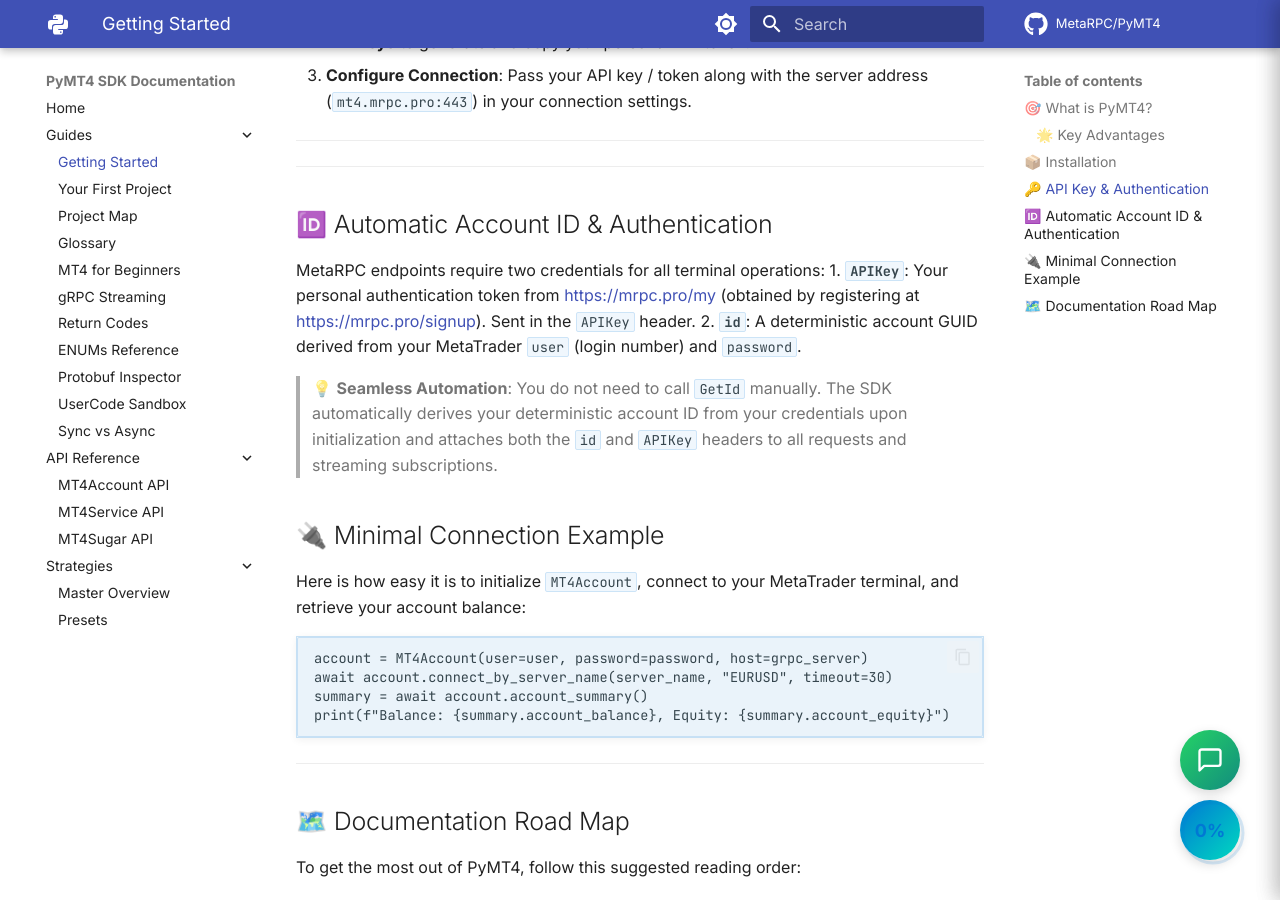
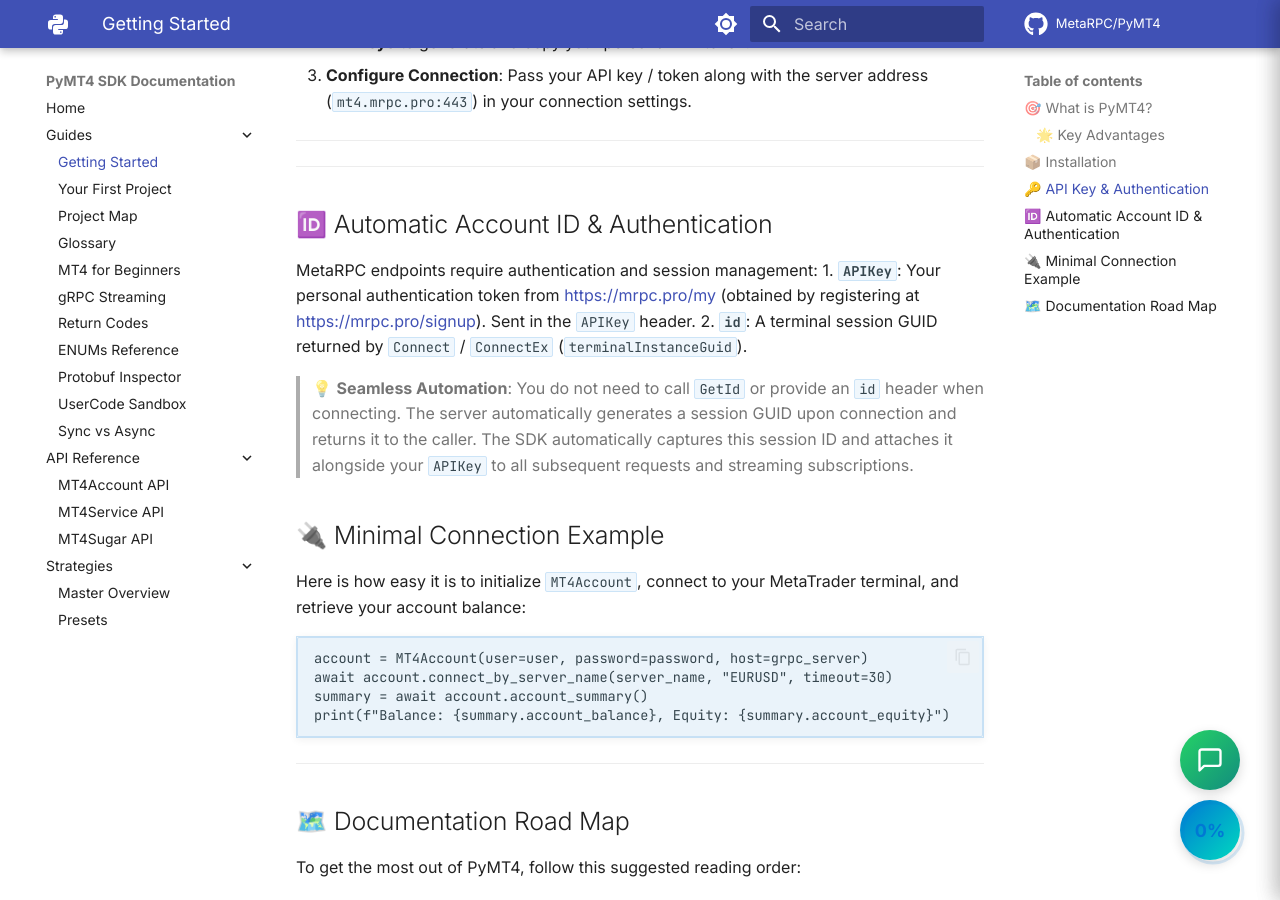
Before and after one commit to MetaRPC/PyMT4, an MkDocs documentation site: the page built from docs/All_Guides/GETTING_STARTED.md, in a window 1280 px wide and 900 px high, scrolled down 1122 px. Built offline with MkDocs 1.6.1 and Material for MkDocs 9.7.7, drawn with Linux system fonts in a browser that asks for light colours; comment, search, counter and statistics services are not loaded.

Commit message:
feat: default api_key to TRIAL, attach apikey headers in all calls, and update documentation

```diff
--- a/docs/All_Guides/GETTING_STARTED.md
+++ b/docs/All_Guides/GETTING_STARTED.md
@@ -41,11 +41,11 @@
 
 ## 🆔 Automatic Account ID & Authentication
 
-MetaRPC endpoints require two credentials for all terminal operations:
+MetaRPC endpoints require authentication and session management:
 1. **`APIKey`**: Your personal authentication token from [https://mrpc.pro/my](https://mrpc.pro/my) (obtained by registering at [https://mrpc.pro/signup](https://mrpc.pro/signup)). Sent in the `APIKey` header.
-2. **`id`**: A deterministic account GUID derived from your MetaTrader `user` (login number) and `password`.
+2. **`id`**: A terminal session GUID returned by `Connect` / `ConnectEx` (`terminalInstanceGuid`).
 
-> 💡 **Seamless Automation**: You do not need to call `GetId` manually. The SDK automatically derives your deterministic account ID from your credentials upon initialization and attaches both the `id` and `APIKey` headers to all requests and streaming subscriptions.
+> 💡 **Seamless Automation**: You do not need to call `GetId` or provide an `id` header when connecting. The server automatically generates a session GUID upon connection and returns it to the caller. The SDK automatically captures this session ID and attaches it alongside your `APIKey` to all subsequent requests and streaming subscriptions.
 
 ## 🔌 Minimal Connection Example
 
```
Also changed, not shown: README.md (+1 -1 lines), docs/All_Guides/Your_First_Project.md (+1 -1 lines), docs/index.md (+1 -1 lines), 2 other files.
